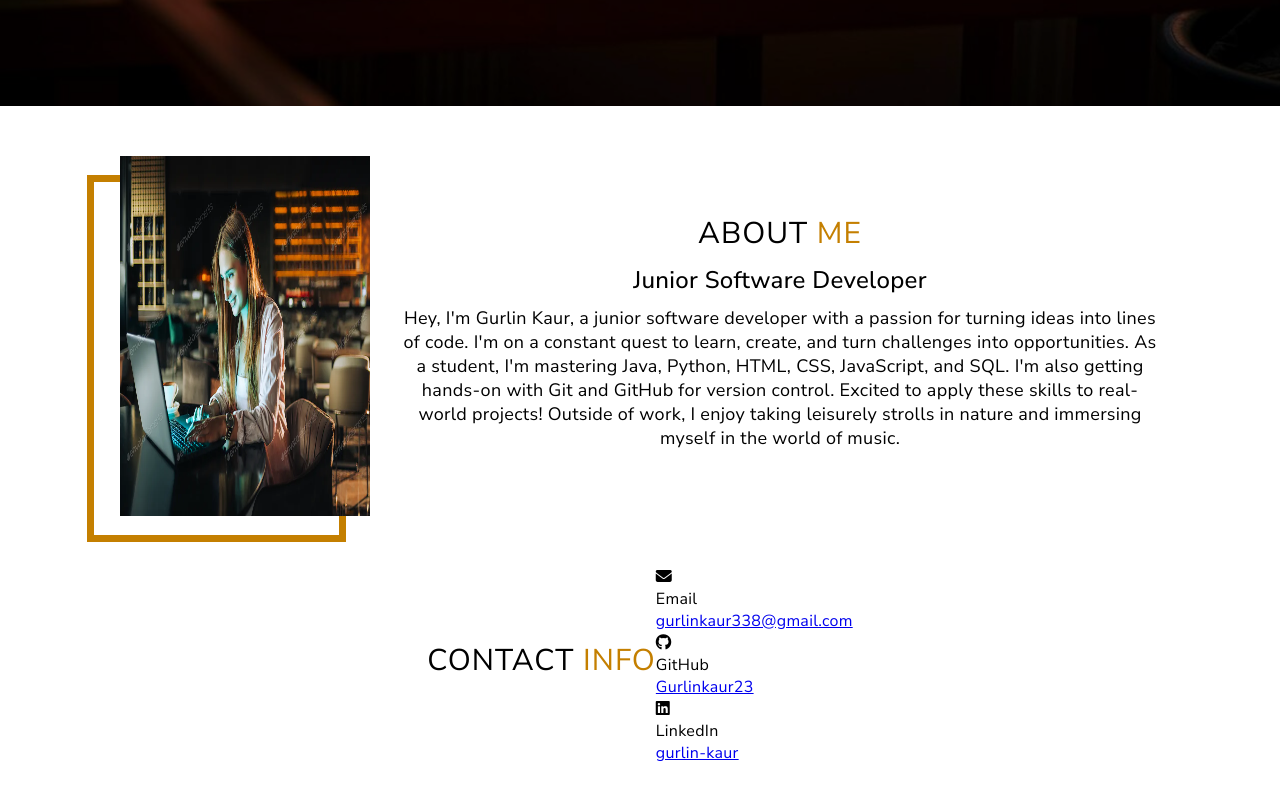
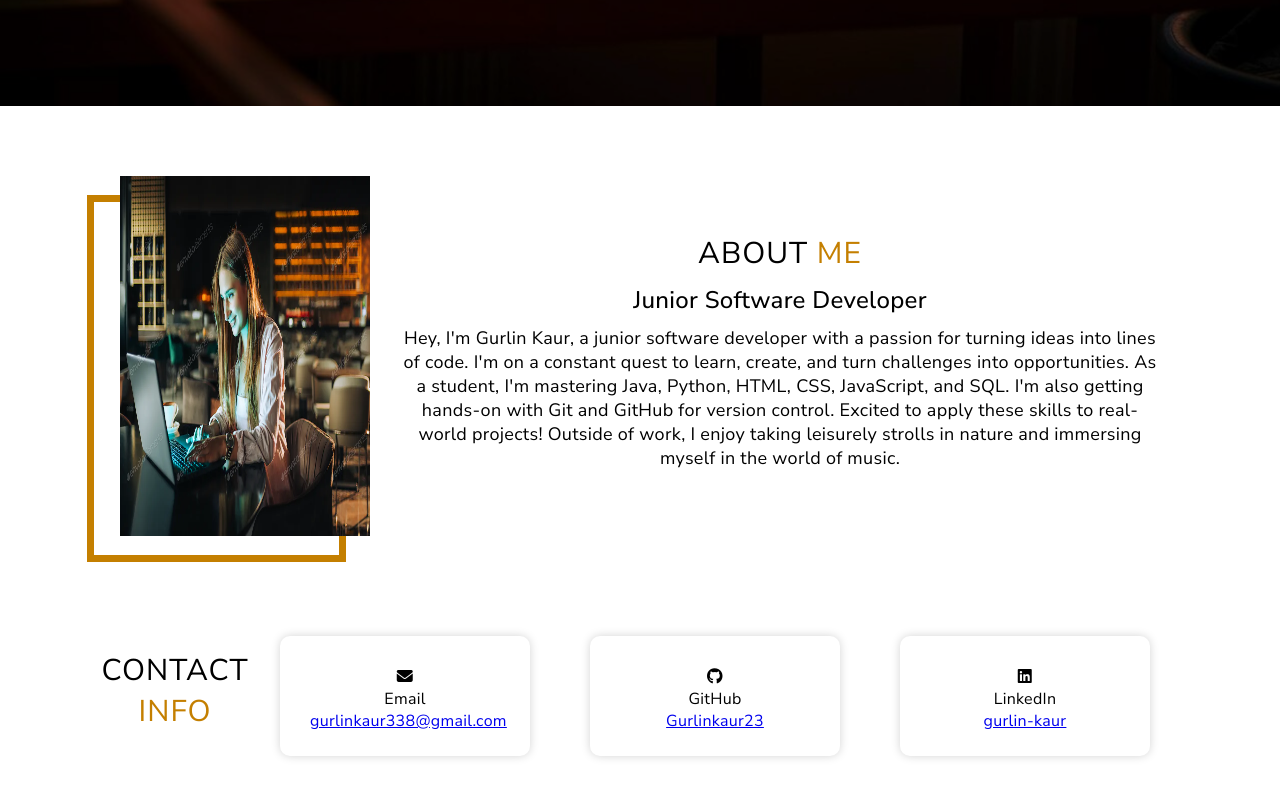
Before and after one commit to Gurlinkaur23/portfolio, a plain HTML site: page index.html in a window 1280 px wide. Shown: the part 694-1494 px from the top of the page. Before the commit the page ends 1458 px from the top, so only its background shows below. Drawn offline with Linux system fonts and the light colour scheme.

Commit message:
set dimensions of contact-boxes

```diff
--- a/assets/style/index.css
+++ b/assets/style/index.css
@@ -180,7 +180,7 @@ body {
 }
 
 #about .about {
-    margin: 0 auto;
+    margin: 20px auto;
     text-align: center;
     padding: 50px 20px;
     gap: 30px;
@@ -216,3 +216,26 @@ body {
     border: 7px solid #c47f00;
     z-index: -1;
 }
+
+/* ---- CONTACT ---- */
+#contact .contact {
+    margin: 20px auto;
+}
+
+#contact .contact-items {
+    width: 100%;
+    display: flex;
+    justify-content: center;
+    align-items: center;
+    flex-direction: row;
+}
+
+#contact .contact-item {
+    width: 250px;
+    height: 120px;
+    padding: 30px;
+    margin: 30px;
+    text-align: center;
+    border-radius: 10px;
+    box-shadow: 0px 0px 10px 0 #0000002c;
+}
```
